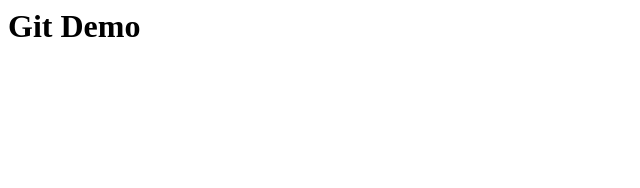
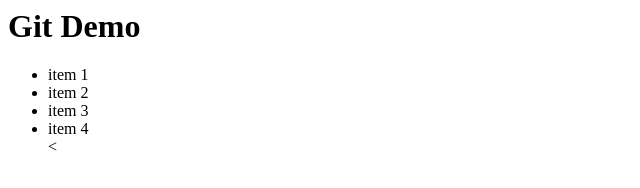
Before and after one commit to eybriyan/hello-git, a plain HTML site: page index.html in a window 1280 px wide. Shown: the whole page, without its empty margins (0-640 px from the left). Drawn offline with Linux system fonts and the light colour scheme.

Commit message:
added list of items

```diff
--- a/index.html
+++ b/index.html
@@ -4,5 +4,12 @@
 </head>
 <body>
  <h1>Git Demo</h1>
+
+ 	<ul>
+ 		<li>item 1</li>
+ 		<li>item 2</li>
+ 		<li>item 3</li>
+ 		<li>item 4</li>
+ 		<</ul>
 </body>
 </html>
```
